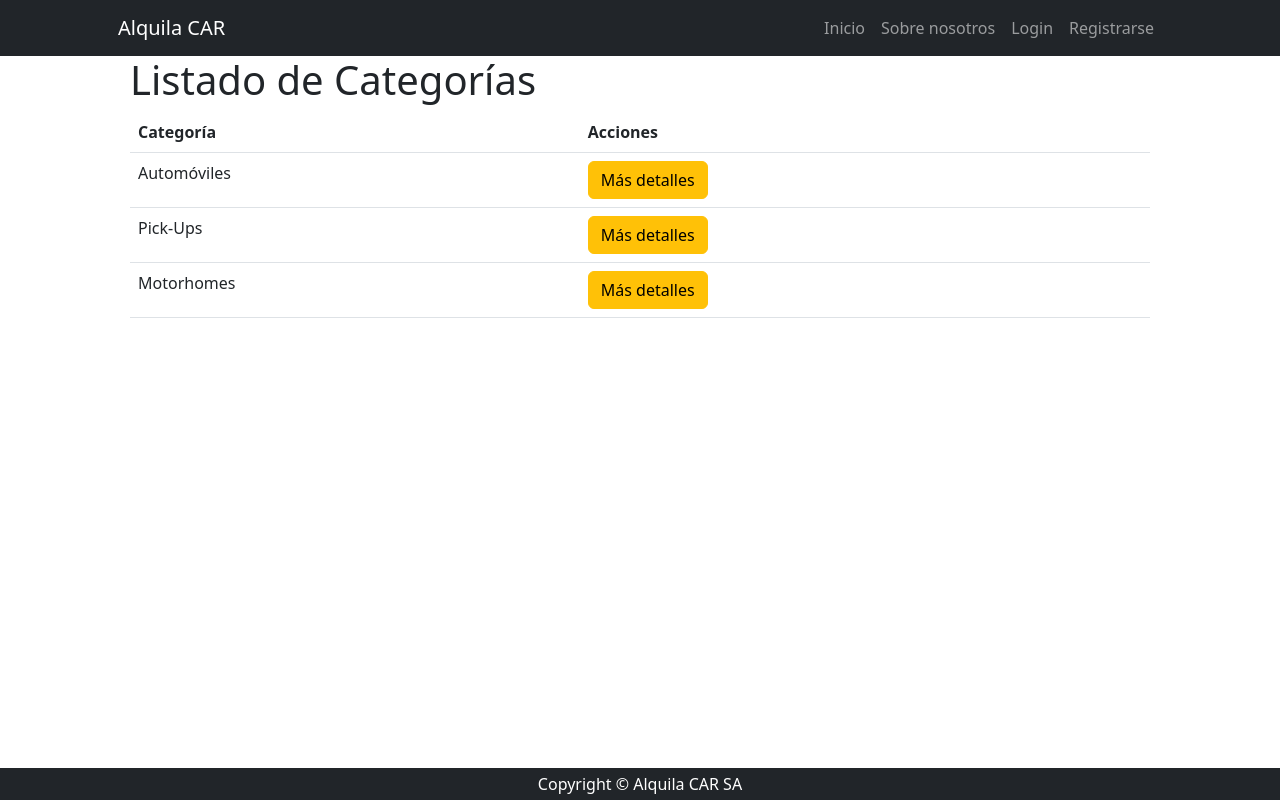
After one commit to Fausto28/MiPrimeraPagina-FaustoEstamatti, a Django app: page /productos/producto/productocategorialist/ in a window 1280 px wide. The commit adds this page. Run offline with Django 5.2, Linux system fonts and the light colour scheme; data comes from the database, SQL or seed files in the repository; both versions use the stored data as it was after the commit; some libraries are stand-ins or nearby versions.

Commit message:
Página finalizada, posibles retoques

```diff
--- a/project/core/templates/core/tarjeta.html
+++ b/project/core/templates/core/tarjeta.html
@@ -6,8 +6,5 @@
                 <img src="{{ imagen_url }}" class="card-img-top">
             <p class="card-text">{{ texto }}</p>
         </div>
-        <div class="card-footer d-flex justify-content-center">
-            <a class="btn btn-primary btn-sm" href="{{ url }}">Más Información</a>
-        </div>
     </div>
 </div>
--- a/project/producto/templates/producto/index.html
+++ b/project/producto/templates/producto/index.html
@@ -14,6 +14,12 @@
             </button>
         </a>
 
+        <a href='{% url 'producto:productocategoria_list'%}'>
+            <button class='btn btn-primary'>
+                Categorías
+            </button>
+        </a>
+
         <a href='{% url 'producto:producto_create'%}'>
             <button class='btn btn-primary'>
                 Añadir vehículo
--- /dev/null
+++ b/project/producto/templates/producto/productocategoria_list.html
@@ -0,0 +1,33 @@
+{% extends 'core/base.html' %}
+
+{%block title%}
+    Categorías
+{%endblock title%}
+
+{%block content%}
+    <div class='container'>
+        <h1 class='nt-4'> Listado de Categorías </h1>
+
+        <div class='nb-4'>
+        <table class='table table-stripped'>
+            <thead>
+                <tr>
+                    <th scope='col'> Categoría</th>
+                    <th scope='col'> Acciones</th>
+                </tr>
+            </thead>
+            <tbody>
+                {%for object in object_list%}
+                <tr>
+                <td>{{object.categoria}}</td>
+                <td>
+                    <a href='{% url 'producto:productocategoria_detail' object.pk %}'class='btn btn-warning me-2'> Más detalles </a>
+                </td>
+            </tr>
+                {%endfor%}
+            </tbody>
+        </table>
+        </div>
+    </div>
+
+{%endblock content%}
--- a/project/producto/urls.py
+++ b/project/producto/urls.py
@@ -8,8 +8,9 @@ urlpatterns = [
     path("", views.index, name="index"),
     #path('productocategoria/list/',views.productocategoria_list ,name='productoscategoria_list'),
     path("producto/list/", views.Productolist.as_view(), name="producto_list"),
+    path("producto/productocategorialist/", views.ProductoCategorialist.as_view(), name="productocategoria_list"),
     path("producto/create/", views.ProductoCreate.as_view(), name="producto_create"),
     path("producto/detail/<int:pk>/", views.ProductoCategoriaDetail.as_view(), name="productocategoria_detail"),
     path("producto/update/<int:pk>/", views.ProductoUpdate.as_view(), name="producto_update"),
-    path("producto/delete/<int:pk>/", views.ProductoDelete.as_view(), name="producto_delete")
+    path("producto/delete/<int:pk>/", views.ProductoDelete.as_view(), name="producto_delete"),
 ]
--- a/project/producto/views.py
+++ b/project/producto/views.py
@@ -29,6 +29,16 @@ class Productolist(ListView):
         else:
             object_list=Producto.objects.all()
         return object_list
+class ProductoCategorialist(ListView):
+    model = ProductoCategoria
+
+    def get_queryset(self) -> QuerySet[Any]:
+        if self.request.GET.get('consulta'):
+            consultar=self.request.GET.get('consulta')
+            object_list=ProductoCategoria.objects.filter(categoria__icontains=consultar)
+        else:
+            object_list=ProductoCategoria.objects.all()
+        return object_list
 
 
 class ProductoCreate(CreateView):
```
Also changed, not shown: project/cliente/templates/cliente/autos_list.html (added, +17 -0 lines), project/producto/templates/producto/productocategoria_detail.html (+10 -9 lines), README.md, project/db.sqlite3.
